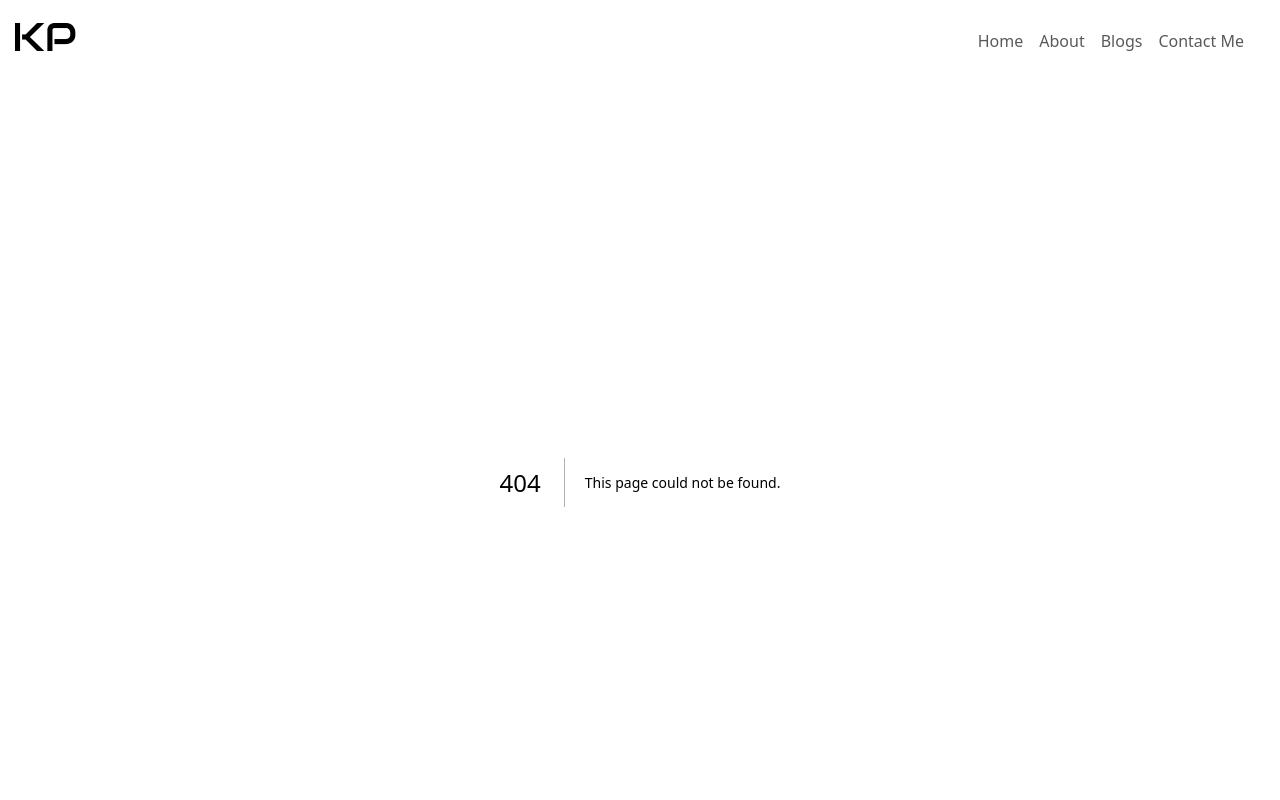
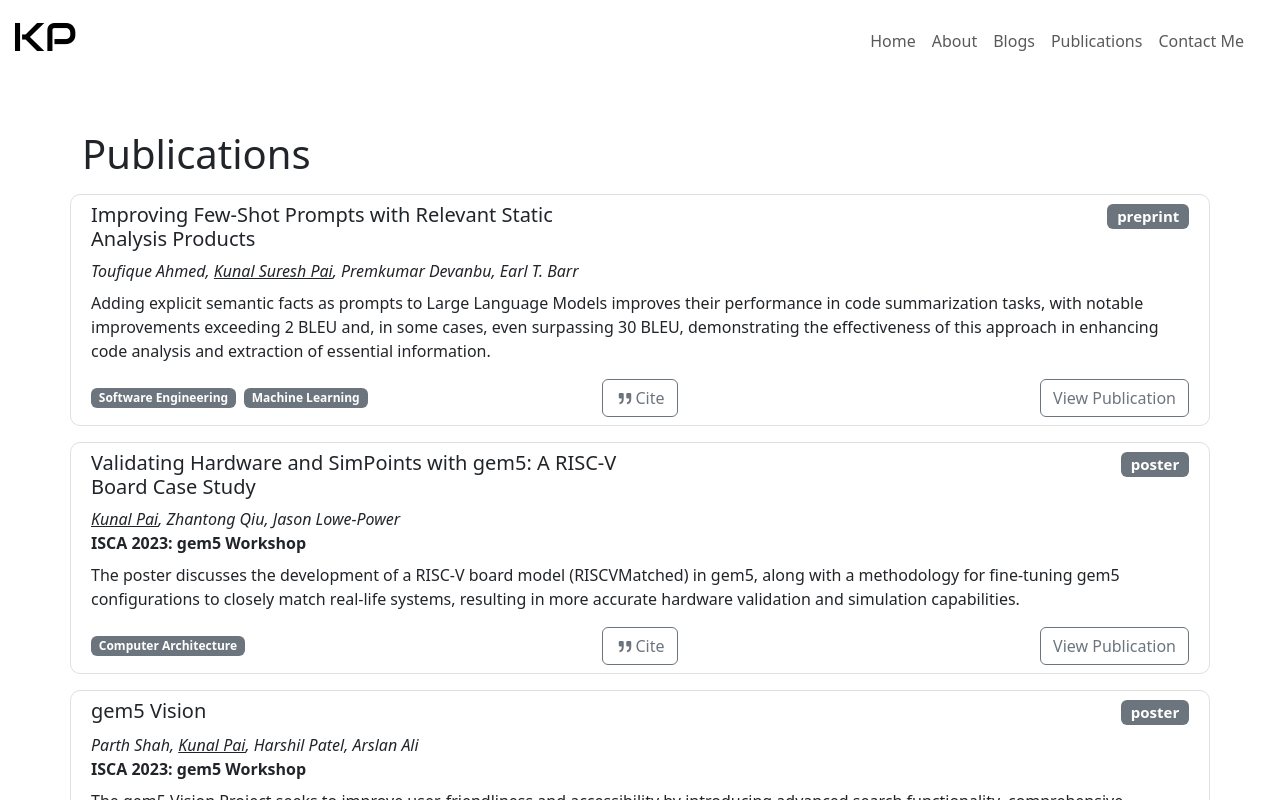
Before and after one commit to kunpai/my-website, a Next.js app: page /publications in a window 1280 px wide. Before the commit this address had no page. Shown: the top 800 px of the page. Built offline with nearby package versions, Linux system fonts and the light colour scheme.

Commit message:
Added publications page

```diff
--- a/components/topbar.js
+++ b/components/topbar.js
@@ -64,6 +64,9 @@ export default function Topbar() {
                                 <Nav.Link href="/blogs" as={Link} className="main-text-regular" onClick={() => setShow(false)}>
                                     Blogs
                                 </Nav.Link>
+                                <Nav.Link href="/publications" as={Link} className="main-text-regular" onClick={() => setShow(false)}>
+                                    Publications
+                                </Nav.Link>
                                 <Nav.Link href="/contact" as={Link} className="main-text-regular" onClick={() => setShow(false)}>
                                     Contact Me
                                 </Nav.Link>
--- /dev/null
+++ b/pages/publications/index.js
@@ -0,0 +1,19 @@
+import Publication from "@/components/publication";
+import { Container, Row } from "react-bootstrap";
+
+export default function PublicationPage(){
+    return(
+        <>
+        <Container>
+        <Row>
+            <div className="mt-5">
+            <h1 className="mb-3" id="publications">
+                Publications
+            </h1>
+            <Publication />
+            </div>
+        </Row>
+      </Container>
+        </>
+    )
+}
--- a/website.config.json
+++ b/website.config.json
@@ -5,7 +5,6 @@
         "Google Scholar": "https://scholar.google.com/citations?hl=en&user=-0ZTuE4AAAAJ",
         "GitHub": "https://github.com/kunpai",
         "LinkedIn": "https://www.linkedin.com/in/kunpai/",
-        "Instagram": "https://www.instagram.com/datboikunalpai/",
         "Website Source": "https://github.com/kunpai/my-website"
     }
 }
```
